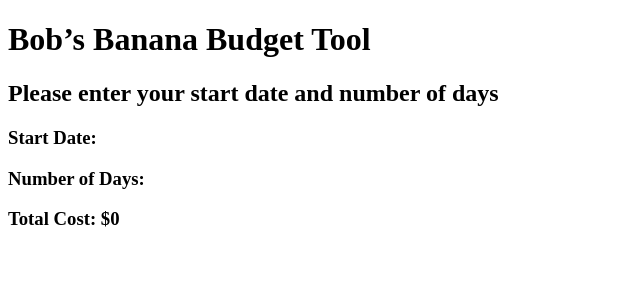
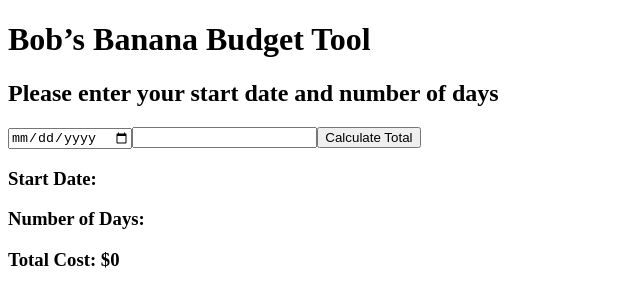
Before and after one commit to vwang4536/CurrencyBobsBananaBudget, a React app: page / in a window 1280 px wide. Shown: the top 306 px of the page, without its empty margins (0-640 px from the left). Built offline with nearby package versions, Linux system fonts and the light colour scheme.

Commit message:
added input component into app component with prop drilling

```diff
--- a/src/client/app.jsx
+++ b/src/client/app.jsx
@@ -1,4 +1,5 @@
 import React, { Component } from 'react';
+import Input from './input.jsx';
 
 class App extends Component {
   constructor(props) {
@@ -50,7 +51,7 @@ class App extends Component {
       <div>
         <h1>Bob&#8217;s Banana Budget Tool</h1>
         <h2>Please enter your start date and number of days</h2>
-
+        <Input handleCost={this.handleCost} handleNumberOfDays={this.handleNumberOfDays} handleStartDate={this.handleStartDate} />
         <div>
           <h3>Start Date: {startDate} </h3>
           <h3>Number of Days: {numberOfDays} </h3>
--- a/src/client/input.jsx
+++ b/src/client/input.jsx
@@ -1,7 +1,7 @@
 import React from 'react';
 
 const Input = (props) => {
-  const { handleCost, handleStartDate, handleNumberOfDays } = props;
+  const { handleCost, handleNumberOfDays, handleStartDate } = props;
   return (
     <div>
       <input type="date" className="startDate" onChange={handleStartDate} />
```
